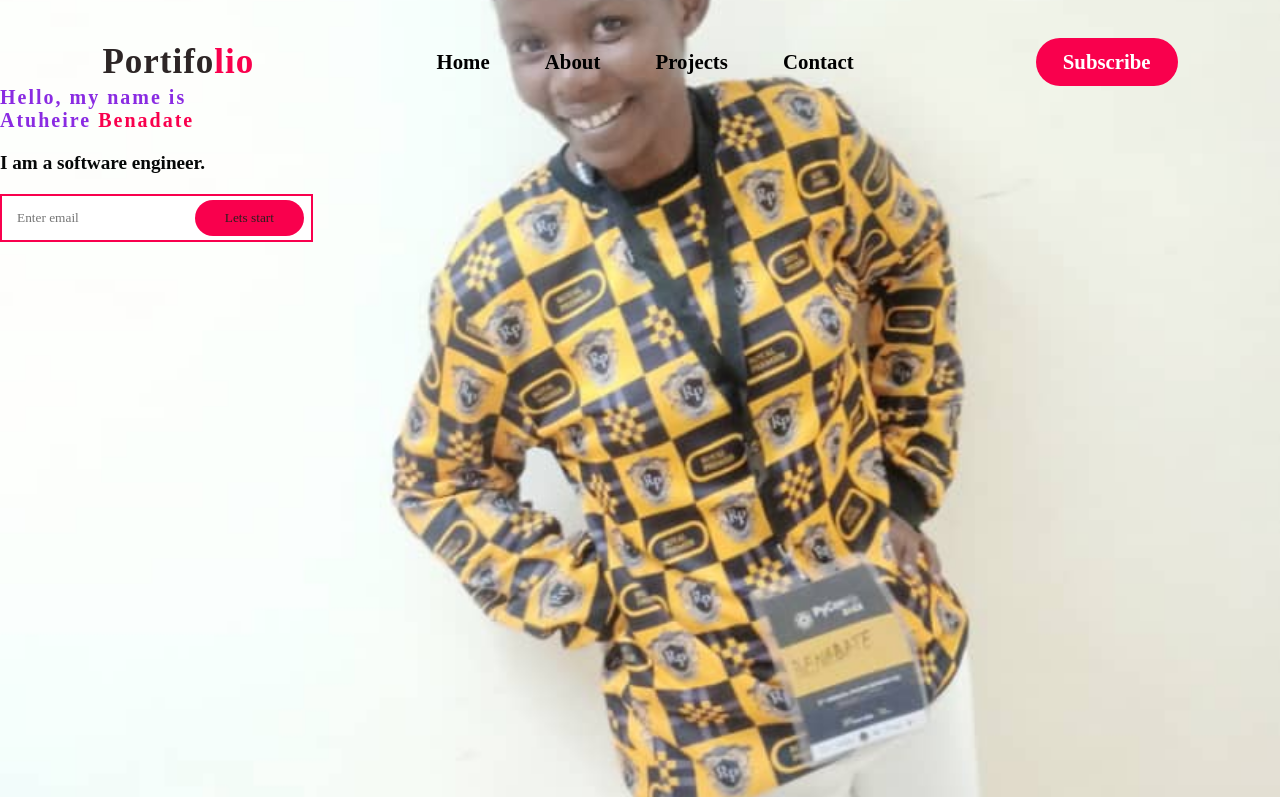
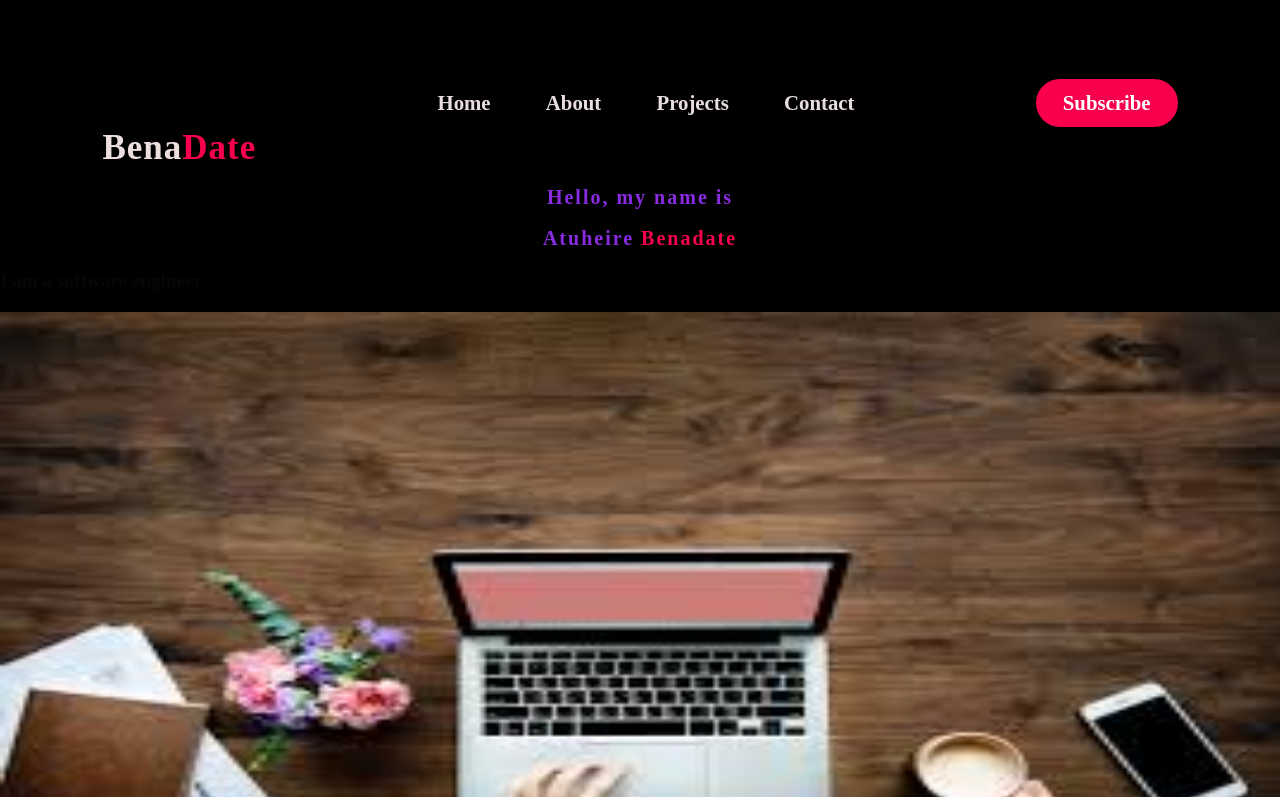
Before and after one commit to Atuheirebenadate/Portifolio-website, a plain HTML site: page index.html in a window 1280 px wide. Shown: the top 797 px of the page. Drawn offline with Linux system fonts and the light colour scheme.

Commit message:
added about

```diff
--- /dev/null
+++ b/About.css
@@ -0,0 +1,56 @@
+*{
+    padding: 0;
+    margin: 0;
+    font-family: 'Josefin Scan',scans_serif;
+    box-sizing: border-box;
+}
+body{
+    background-color: black;
+}
+.hero{
+    height: 100vh;
+    /* background-image: url("background.jpeg"); */
+    width: 100%;
+    background-size: cover;
+    background-position: center;
+}
+nav{
+    color: white;
+    display: flex;
+    align-items: center;
+    justify-content: space-between;
+    padding-top: 3%;
+    padding-left: 8%;
+    padding-right: 8%;
+    font-size: 130%
+
+}
+.logo{
+    color:rgb(238, 223, 223);
+    font-size: 35px;
+    letter-spacing: 1px;
+    cursor: pointer;
+    margin-top: 90px;
+
+}
+span{
+    color: #f9004d;
+}
+nav ul li{
+    list-style-type: none;
+    display: inline-block;
+    padding: 10px 25px;
+}
+nav ul li a{
+    color:rgb(232, 222, 222);
+    text-decoration: none;
+    font-weight: bold;
+    text-transform: capitalize;
+}
+nav ul li a:hoover{
+    color: #f9004d;
+    transition: 4s;
+}
+.ben{
+    color: white;
+}
--- a/index.html
+++ b/index.html
@@ -10,33 +10,50 @@
 </head>
 <body>
    <div class="hero">
+
     <nav>
-        <h2 class="logo">Portifo<span>lio</span></h2>
+        <h2 class="logo">Bena<span>Date</span></h2>
+        <div class="container">
         <ul>
-            <li><a href="#">Home</a></li>
-            <li><a href="#">About</a></li>
-            <li><a href="#">Projects</a></li>
-            <li><a href="#">Contact</a></li>
+
+            <li><a href="index.html">Home</a></li>
+            <li><a href="About.html">About</a></li>
+            <li><a href="Project.html">Projects</a></li>
+            <li><a href="Contact.html">Contact</a></li>
         </ul>
+    </div>
         <a href="#" class="btn">Subscribe</a>
     </nav>
-<div class="content">
-    <h4>Hello, my name is</h4>
-    <h4>Atuheire <span> Benadate</span></h4>
-    <h1>I am a software engineer.</h1>
-    <div class="newslatter">
-        <form>
+
+    <div class="newslatter"> -->
+        <!-- <form>
             <input type="email" name="emai" id="mail" placeholder="Enter email">
             <input type="submit" name="submit" value="Lets start">
-        </form>
+        </form> -->
+
+
+     </div>
+     <div class="images">
+        <h4>Hello, my name is</h4><br><h4>Atuheire <span> Benadate</span></h4>
+
+        <h1>I am a software engineer.</h1></span>
+    <div class="img1">
+        <img src="images/images.jpeg" width="100%" height="600px"><span >
+
+        </span>
+
+
+        </div>
+
 
     </div>
-</div>
+    </div>
+<!-- </div>
    </div>
-   <section class="about">
-    <div class="main">
-        <img src="background.jpeg" alt="#">
-        <div class="About-text">
+   <section class="about"> -->
+    <!-- <div class="main"> -->
+         <!-- <img src="images/background.jpeg">  -->
+        <!-- <div class="About-text">
             <h2>About me</h2>
             <h5>I am a software developer <span> & A product mananger</span></h5>
             <p>I am software developer who is inpering to be a front-end-developer and a product mananger
@@ -44,19 +61,18 @@
             </p>
             <button type="button">Lets talk</button>
 
-        </div>
+        </div>  -->
 
     </div>
 
-   </section>
+    <!-- </section>
    <div class="projects">
     <div class="title">
-        <h2>My projects</h2>
-
+        <h2>My projects</h2> -->
+<!--  -->
     </div>
-    <div class="box">
+    <!-- <! <div class="box">
         <div class="card">
-            <i class="fa-solid fa-bars"></i>
             <h5>Web Development</h5>
             <a href="Zingy">https://zingy-narwhal-2df85d.netlify.app </a>
             <p style="text-align:centre;">
@@ -74,20 +90,20 @@
             <p style="text-align:centre;">
             <a class="button" href="#">Read more</a>
             </p>
-        </div>
+        </div> -->
 
     </div>
 
    </div>
-
-    <!-- <div class="Contact-me">
+<!-- <div class="foot">
+    <div class="Contact-me">
     <p>Let me get you a beautiful website</p>
     <a class="button-two" href="#">Hire me</a>
 
-   </div>  -->
-   <footer>
+   </div>
     <p>Atuheire Benadate</p>
-    <p>For more information click here you will find me</p>
+    <p>For more information click here you will find me</p> <footer>
+
     <div class="social">
         <a href="#"></a><a href="#" class="fa fa-facebook"></a>
         <a href="#"><a href="#" class="fa fa-twitter"></a>
@@ -95,6 +111,6 @@
         <a href="#"></a><a href="#" class="fa fa-instagram"></a>
     </div>
     <p class="end">CopyRight By Atuheire Benadate</p>
-   </footer>
+   </footer>  -->
 </body>
 </html>
--- a/style.css
+++ b/style.css
@@ -4,27 +4,33 @@
     font-family: 'Josefin Scan',scans_serif;
     box-sizing: border-box;
 }
+body{
+    background-color: black;
+}
 .hero{
     height: 100vh;
-    background-image: url("background.jpeg");
+    /* background-image: url("background.jpeg"); */
     width: 100%;
     background-size: cover;
     background-position: center;
 }
 nav{
+    color: white;
     display: flex;
     align-items: center;
     justify-content: space-between;
     padding-top: 3%;
     padding-left: 8%;
     padding-right: 8%;
-    font-size: 130%;
+    font-size: 130%
+
 }
 .logo{
-    color:rgb(45, 38, 38);
+    color:rgb(238, 223, 223);
     font-size: 35px;
     letter-spacing: 1px;
     cursor: pointer;
+    margin-top: 90px;
 
 }
 span{
@@ -36,7 +42,7 @@ nav ul li{
     padding: 10px 25px;
 }
 nav ul li a{
-    color:black;
+    color:rgb(232, 222, 222);
     text-decoration: none;
     font-weight: bold;
     text-transform: capitalize;
@@ -102,7 +108,18 @@ h4{
     top: 6px;
     right: 20%;
 }
-.about{
+.content{
+    text-align: center;
+
+}
+
+
+
+.text{
+    margin-top: 20%;
+}
+
+/* .about{
     padding: 90px 0px;
     background-color: #919191;
 }
@@ -213,7 +230,7 @@ h5{
     background-color: transparent;
     border: 2px solid #f9004d;
     cursor: pointer;
-}
+/* }
 .contact-me{
     width: 100%;
     height: 290px;
@@ -221,13 +238,13 @@ h5{
     display: flex;
     align-items: center;
     flex-direction: column;
-    justify-content: center;
-}
+    justify-content: center; */ */
+/* }
 .contact-me p{
     color: white;
     font-size: 30%;
     font-weight: bold;
-    margin-bottom: 25px;
+    margin-bottom: 55px;
 }
 .contact-me .button-two{
     background-color: #f9004d;
@@ -248,7 +265,7 @@ h5{
 footer{
     position: relative;
     width: 100%;
-    height: 400px;
+    height: 200px;
     background: #919191;
     display: flex;
     flex-direction: column;
@@ -265,7 +282,7 @@ footer p:nth-child(1){
 footer p:nth-child(2){
     color: white;
     font-size: 17px;
-    width: 500px;
+    width: 100px;
     text-align: center;
     line-height: 26px;
 }
@@ -294,4 +311,27 @@ footer p:nth-child(2){
     color: #f9004d;
     bottom: 35px;
     font: 14px;
+}  */
+
+.img1{
+    opacity: 0.5;
+
 }
+.images h4{
+    text-align: center;
+}
+/* .images .img1{
+    margin-bottom: 150%;
+
+} */
+footer {
+    text-align: center;
+    padding: 3px;
+    background-color: red;
+    color: white;
+
+
+  }
+  .about{
+    color: white;
+  }
```
Also changed, not shown: About.html (added, +44 -0 lines), Contact.html (added), Project.html (added), images/Screen.png (added), images/background.jpeg (renamed from background.jpeg), images/images.jpeg (added).
